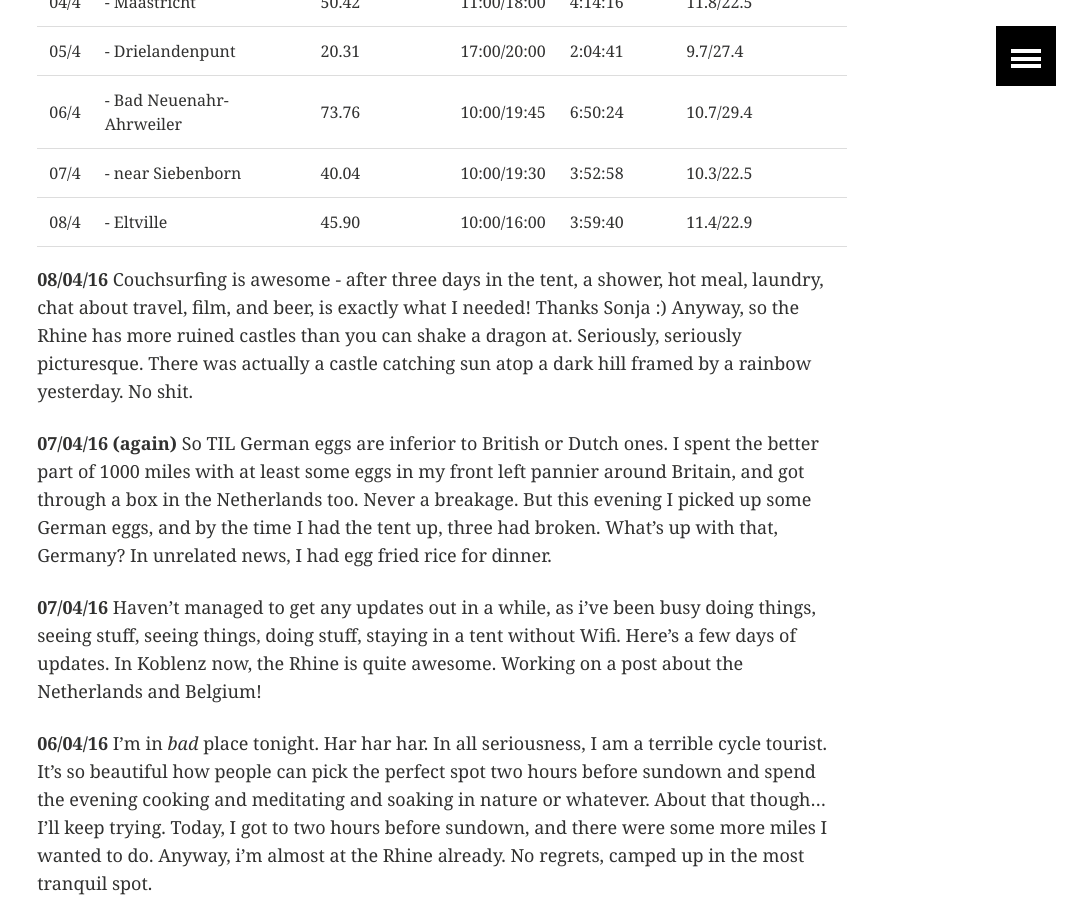
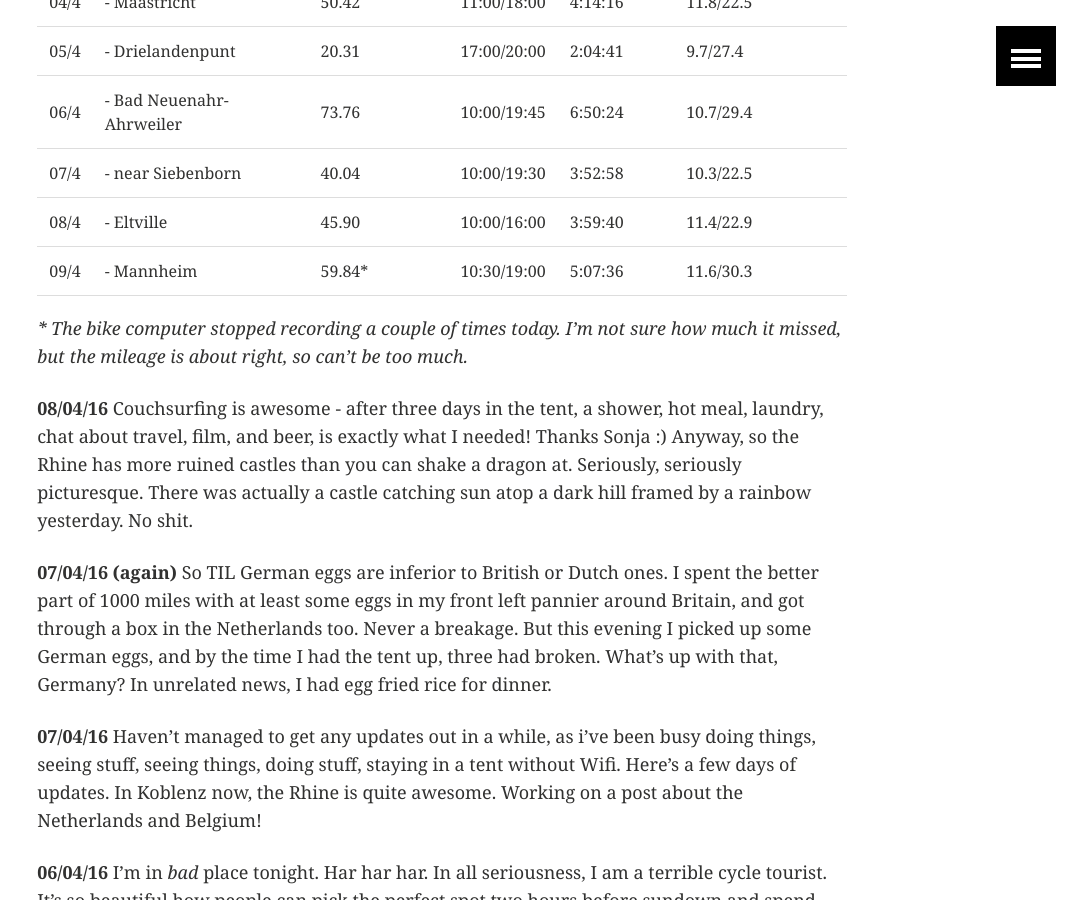
Before and after one commit to ArthurStart/git-blog, a Jekyll site: the page built from _posts/touring/2016-03-24-Quick-Update.md, in a window 1280 px wide and 900 px high, scrolled down 901 px. Shown: the whole window, without its empty margins (198-1280 px from the left). Built offline with Jekyll 4.4.1, drawn with Linux system fonts in a browser that asks for light colours; comment, search, counter and statistics services are not loaded.

Commit message:
Update from Mannheim

```diff
--- a/_posts/touring/2016-03-24-Quick-Update.md
+++ b/_posts/touring/2016-03-24-Quick-Update.md
@@ -26,6 +26,9 @@ image:
 | 06/4 | - Bad Neuenahr-Ahrweiler | 73.76 | 10:00/19:45 | 6:50:24 | 10.7/29.4 |
 | 07/4 | - near Siebenborn      | 40.04 | 10:00/19:30 | 3:52:58 | 10.3/22.5 |
 | 08/4 | - Eltville             | 45.90 | 10:00/16:00 | 3:59:40 | 11.4/22.9 |
+| 09/4 | - Mannheim             | 59.84*| 10:30/19:00 | 5:07:36 | 11.6/30.3 |
+
+*\* The bike computer stopped recording a couple of times today. I'm not sure how much it missed, but the mileage is about right, so can't be too much.*
 
 **08/04/16**
 Couchsurfing is awesome - after three days in the tent, a shower, hot meal, laundry, chat about travel, film, and beer, is exactly what I needed! Thanks Sonja :) Anyway, so the Rhine has more ruined castles than you can shake a dragon at. Seriously, seriously picturesque. There was actually a castle catching sun atop a dark hill framed by a rainbow yesterday. No shit.
```
